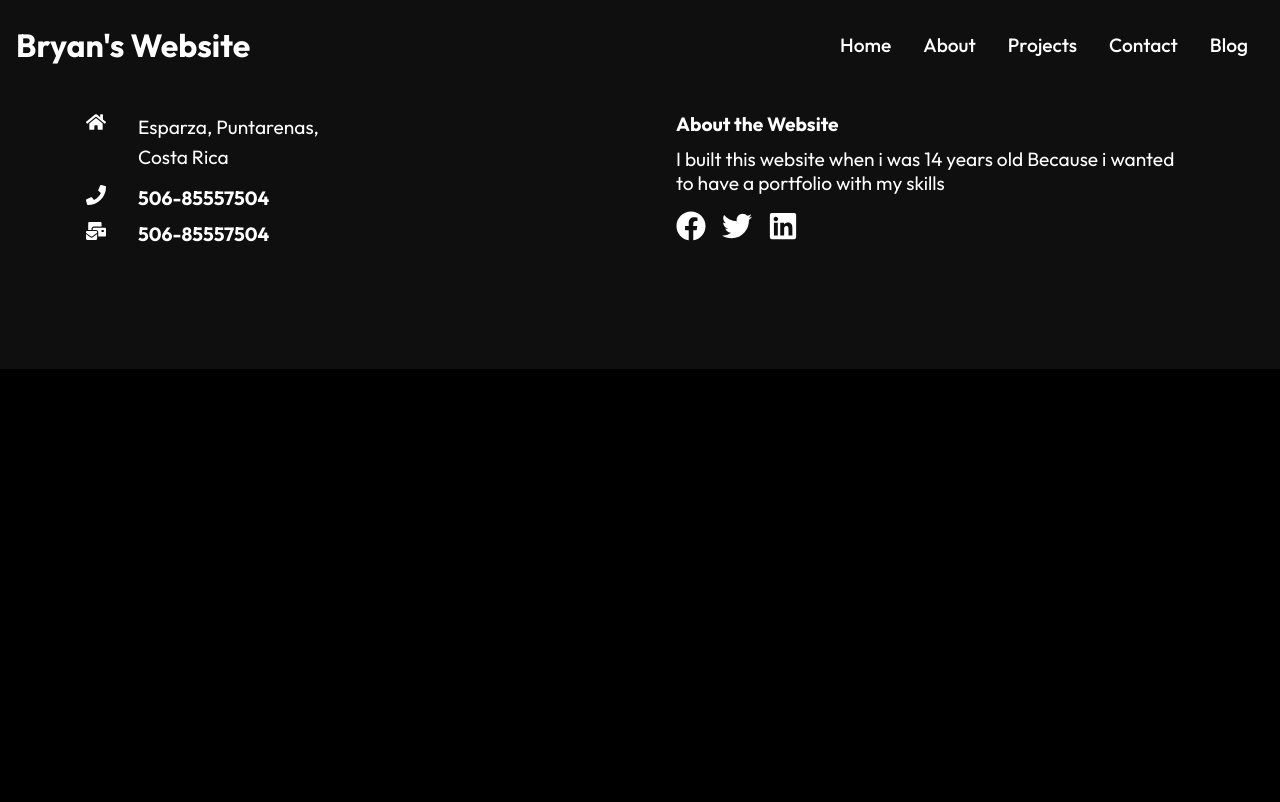
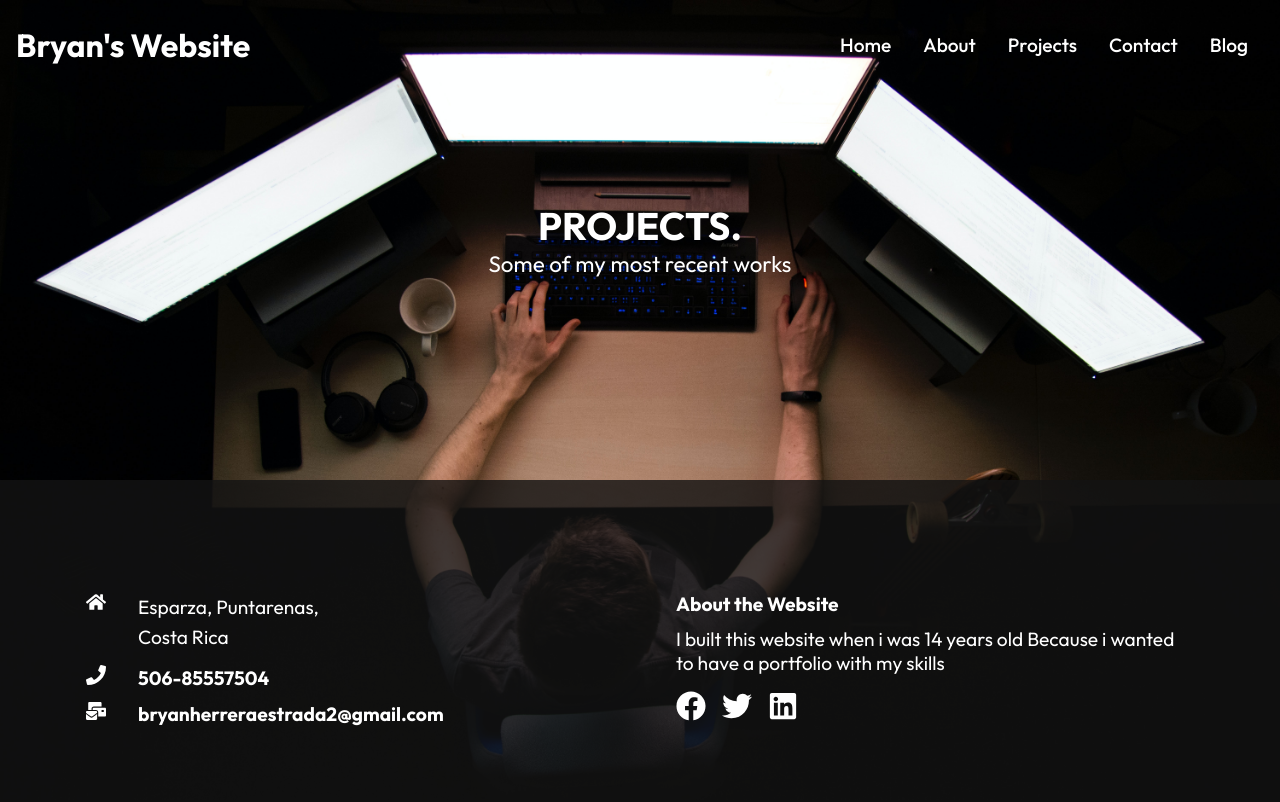
Before and after one commit to Bryan-S-Herrera-Personal-Website/BH-WebSite, a React (Create React App) app: page /project in a window 1280 px wide. Shown: the top 802 px of the page. Built offline with nearby package versions, Linux system fonts and the light colour scheme.

Commit message:
Added Projects page and bugs fixed

```diff
--- /dev/null
+++ b/src/components/Heroimg2.js
@@ -0,0 +1,21 @@
+import './css/heroimg2.css'
+import React from 'react'
+import { Component } from 'react';
+
+//
+class HeroImg2 extends Component {
+  render() {
+    return(
+      <div className='hero-img'>
+      <div className='heading'>
+        <h1>{this.props.heading}</h1>
+        <p>{this.props.text}</p>
+      </div>
+  </div>
+  );
+ }
+}
+
+
+
+export default HeroImg2;
--- a/src/components/Navbar.js
+++ b/src/components/Navbar.js
@@ -34,7 +34,7 @@ const Navbar = () => {
         </Link>
         <ul className={click ? "nav-menu active" : "nav-menu"}>
             <li>
-                <Link to="/Home">
+                <Link to="/">
                     Home
                 </Link>
             </li>
--- /dev/null
+++ b/src/components/css/heroimg2.css
@@ -0,0 +1,47 @@
+.hero-img{
+    width: 100%;
+    background: rgba(0, 0, 0, 0,5);
+    height: 60vh;
+    position: elative;
+}
+
+.hero-img::before{
+    content: "";
+    background: url("/src/assets/max-duzij-qAjJk-un3BI-unsplash.jpg");
+    background-size: cover;
+    background-position: center top;
+    height: 100%;
+    width: 100%;
+    position: absolute;
+    top: 0;
+    left: 0;
+    z-index: -1;
+}
+
+.heading {
+    width: 100%;
+    height: 100%;
+    display: flex;
+    flex-direction: column;
+    justify-content: center;
+    align-items: center;
+
+}
+
+.hero-img h1 {
+    font-size: 2.4rem;
+}
+
+
+.hero-img p {
+    font-size: 1.4rem;
+    text-align: center;
+}
+
+/* When screen is at 640px */
+@media screen and (max-width: 640px) {
+    .hero-img h1 {
+        font-size: 2rem;
+    }
+
+}
--- a/src/components/footer.js
+++ b/src/components/footer.js
@@ -31,7 +31,7 @@ const Footer = () => {
                 <div className='email'>
                 <h4>
                     <FaMailBulk size={20} style={{color:"#fff", marginRight: "2rem"}} />
-                    506-85557504
+                    bryanherreraestrada2@gmail.com
                 </h4>
                 </div>
 
--- a/src/routes/Contact.js
+++ b/src/routes/Contact.js
@@ -1,8 +1,14 @@
 import React from 'react'
+
+import Navbar from '../components/Navbar'
+import Footer from '../components/footer'
 
 const Contact = () => {
   return (
-    <div>contact</div>
+    <div>
+      <Navbar/>
+      <Footer/>
+    </div>
   )
 }
 
--- a/src/routes/Project.js
+++ b/src/routes/Project.js
@@ -1,11 +1,13 @@
 import React from 'react'
 import Navbar from '../components/Navbar'
 import Footer from '../components/footer'
+import HeroImg2 from '../components/Heroimg2'
 
 const Project = () => {
   return (
     <div>
       <Navbar/>
+      <HeroImg2 heading="PROJECTS." text="Some of my most recent works" />
       <Footer/>
     </div>
   )
```
Also changed, not shown: src/assets/max-duzij-qAjJk-un3BI-unsplash.jpg (added), src/assets/react2.webp (deleted).
